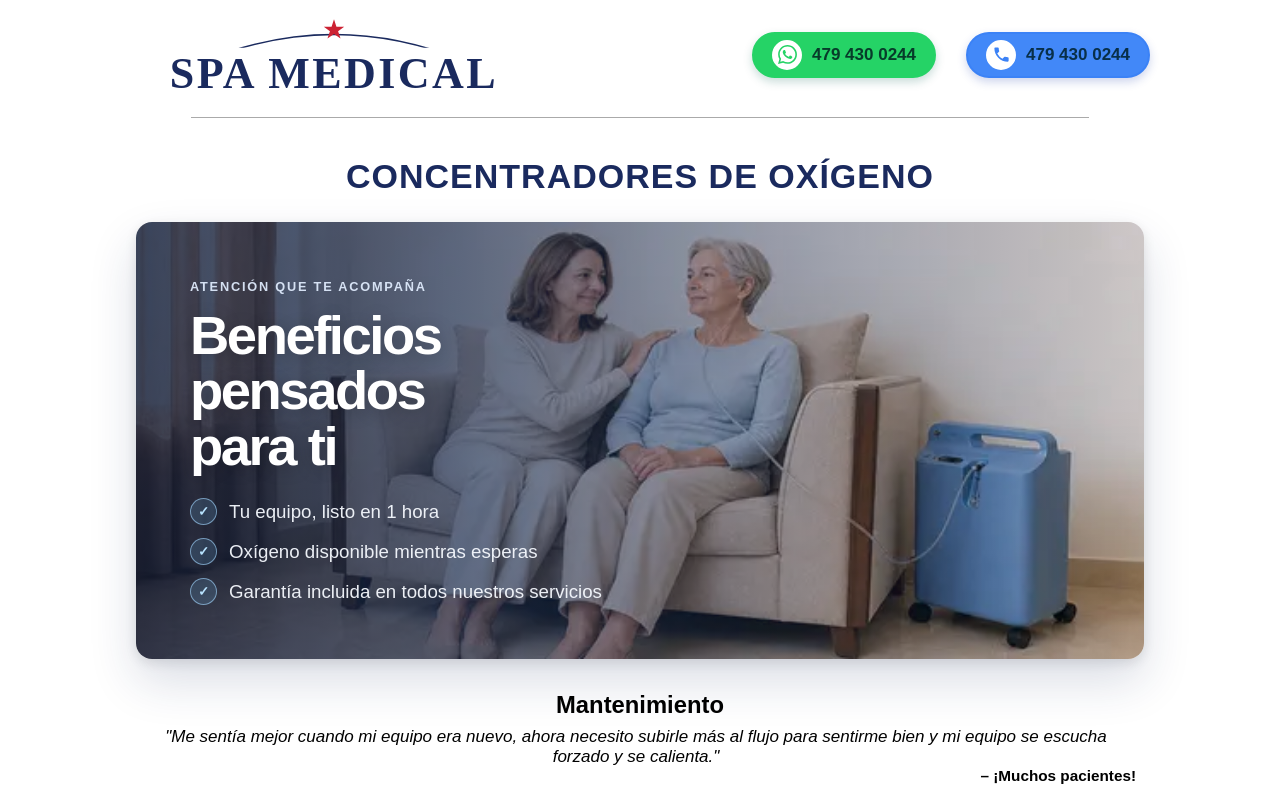
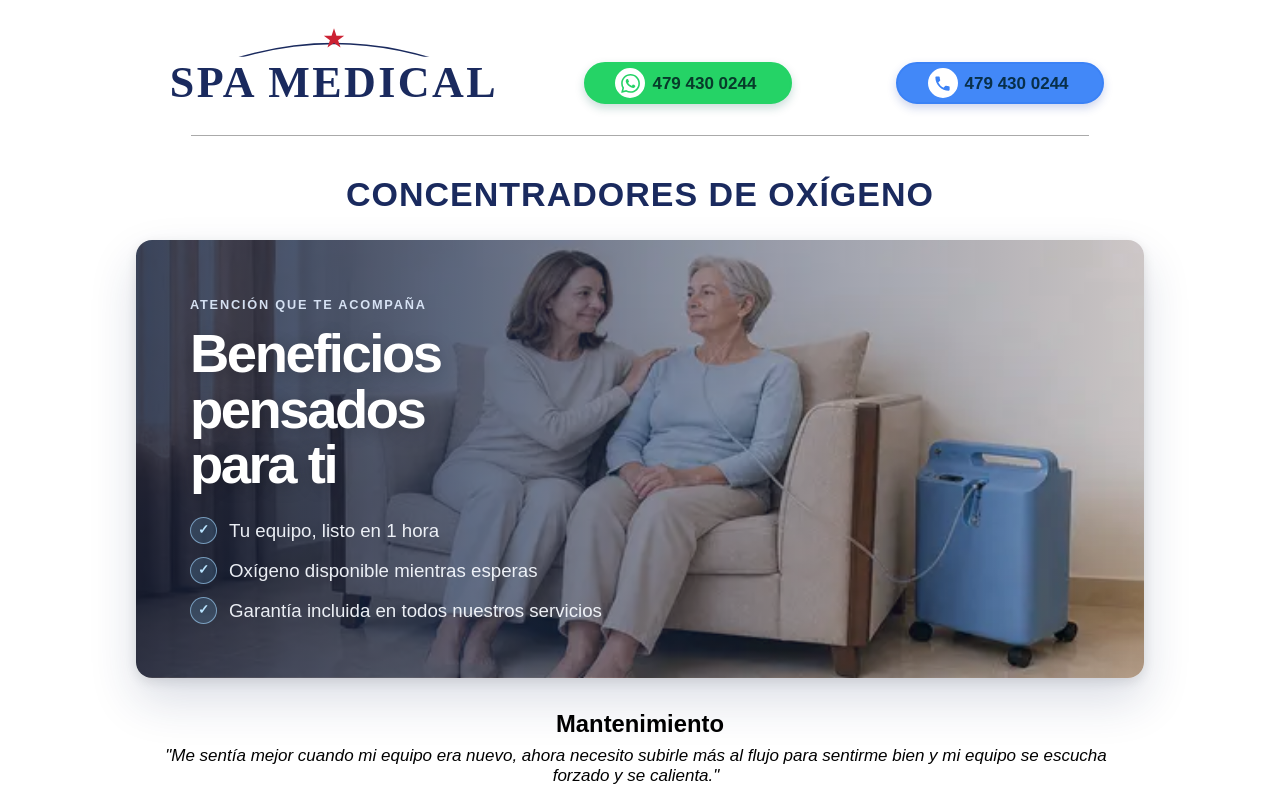
Before and after one commit to Julio-IB/spa-medica, a React (Vite) app: page / in a window 1280 px wide. Shown: the top 787 px of the page. Built offline with nearby package versions, Linux system fonts and the light colour scheme.

Commit message:
Improvement for buttons whatsaap and tel for smallers screens

```diff
--- a/src/App.css
+++ b/src/App.css
@@ -25,7 +25,7 @@ main {
 }
 .logo {
   margin: 18px 0px 8px 0px;
-  max-width: 88%;
+  max-width: 94%;
   max-height: 140px;
 }
 
@@ -37,20 +37,20 @@ main {
 }
 
 .buttonContactContainer {
+  width: 100%;
   display: flex;
   justify-content: space-around;
   margin: 12px 0px;
-  gap: 30px;
+  gap: 2%;
 }
 
 .buttonContactWhatsapp {
   display: inline-flex;
   align-items: center;
   justify-content: center;
-  gap: 10px;
-  width: fit-content;
-  min-height: 44px;
-  padding: 6px 18px;
+  padding: 4px 10px 4px 6px;
+  width: 208px;
+  gap: 7px;
   border: 2px solid #25d366;
   border-radius: 999px;
   background-color: #25d366;
@@ -103,10 +103,9 @@ main {
   display: inline-flex;
   align-items: center;
   justify-content: center;
-  gap: 10px;
-  width: fit-content;
-  min-height: 44px;
-  padding: 6px 18px;
+  padding: 4px 10px 4px 6px;
+  width: 208px;
+  gap: 7px;
   border: 2px solid #3b82f6;
   border-radius: 999px;
   background-color: #4288f8;
@@ -305,8 +304,6 @@ main {
 .justifyText h3 {
   color: #1A2A5E;
 }
-.list {
-}
 .list li{
   margin: 9px 16px 0px 16px;
   text-align: left;
@@ -341,4 +338,7 @@ main {
     margin: 0px 16px;
     border-radius: 16px;
   }
+  .buttonContactContainer {
+    margin-top: 50px;
+  }
 }
```
